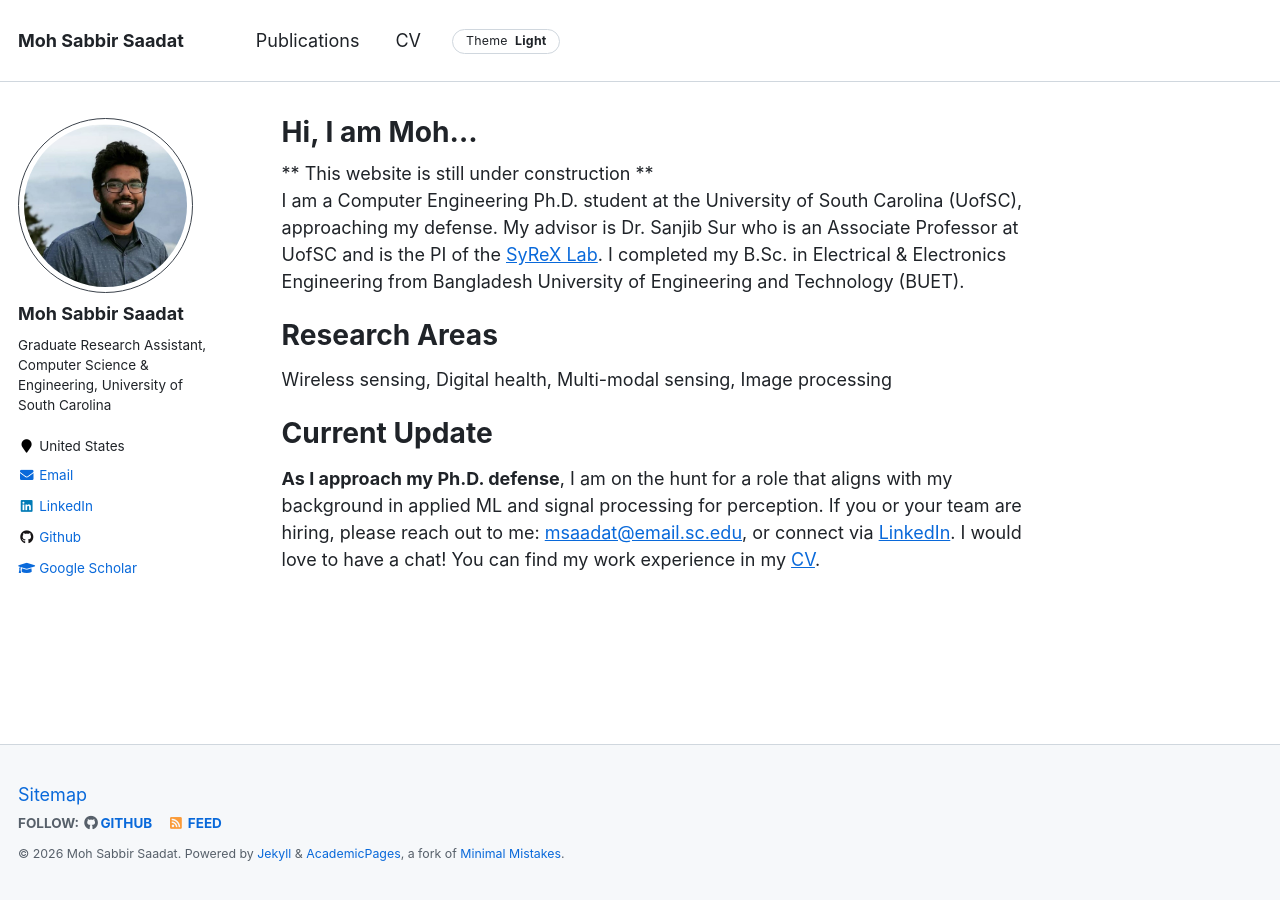
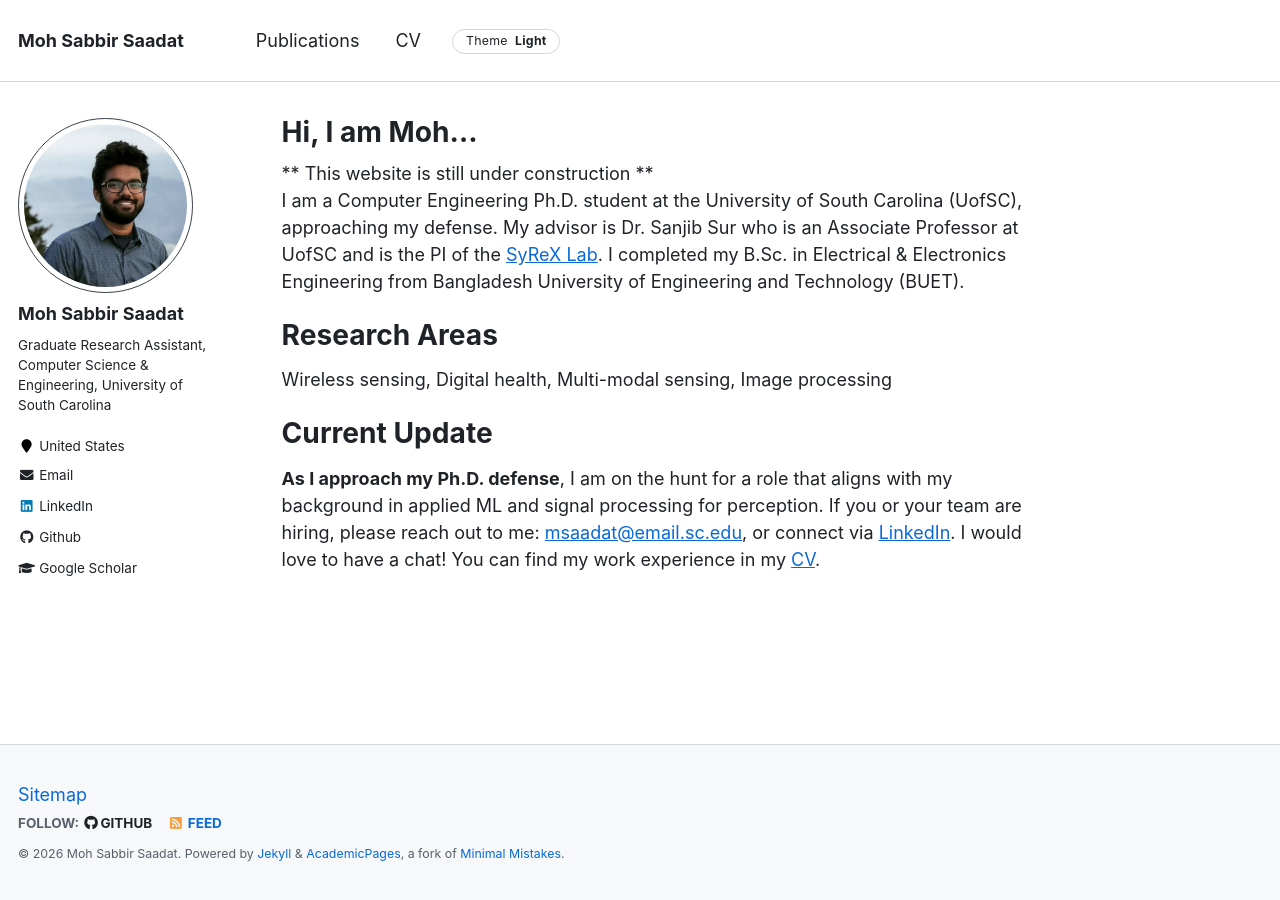
Before and after one commit to MohSaadat/MohSaadat.github.io, a Jekyll site: the page built from _pages/about.md, in a window 1280 px wide. Built offline with Jekyll 4.4.1, drawn with Linux system fonts in a browser that asks for light colours.

Commit message:
adjusting icon color for light theme

```diff
--- a/_sass/_theme-toggle.scss
+++ b/_sass/_theme-toggle.scss
@@ -228,6 +228,28 @@ $light-primary-hover: #054da3;
     color: $light-muted;
   }
 
+  .social-icons .fa-envelope,
+  .social-icons .fa-graduation-cap,
+  .social-icons .fa-github,
+  .social-icons .fa-github-alt,
+  .social-icons .fa-github-square {
+    color: $light-text;
+  }
+
+  .social-icons a[href^="mailto:"],
+  .social-icons a[href*="linkedin.com"],
+  .social-icons a[href*="github.com"],
+  .social-icons a[href*="scholar.google"] {
+    color: $light-text;
+  }
+
+  .social-icons a[href^="mailto:"]:hover,
+  .social-icons a[href*="linkedin.com"]:hover,
+  .social-icons a[href*="github.com"]:hover,
+  .social-icons a[href*="scholar.google"]:hover {
+    color: $light-text;
+  }
+
   .copy-toast {
     background: $light-text;
     color: $light-bg;
```
